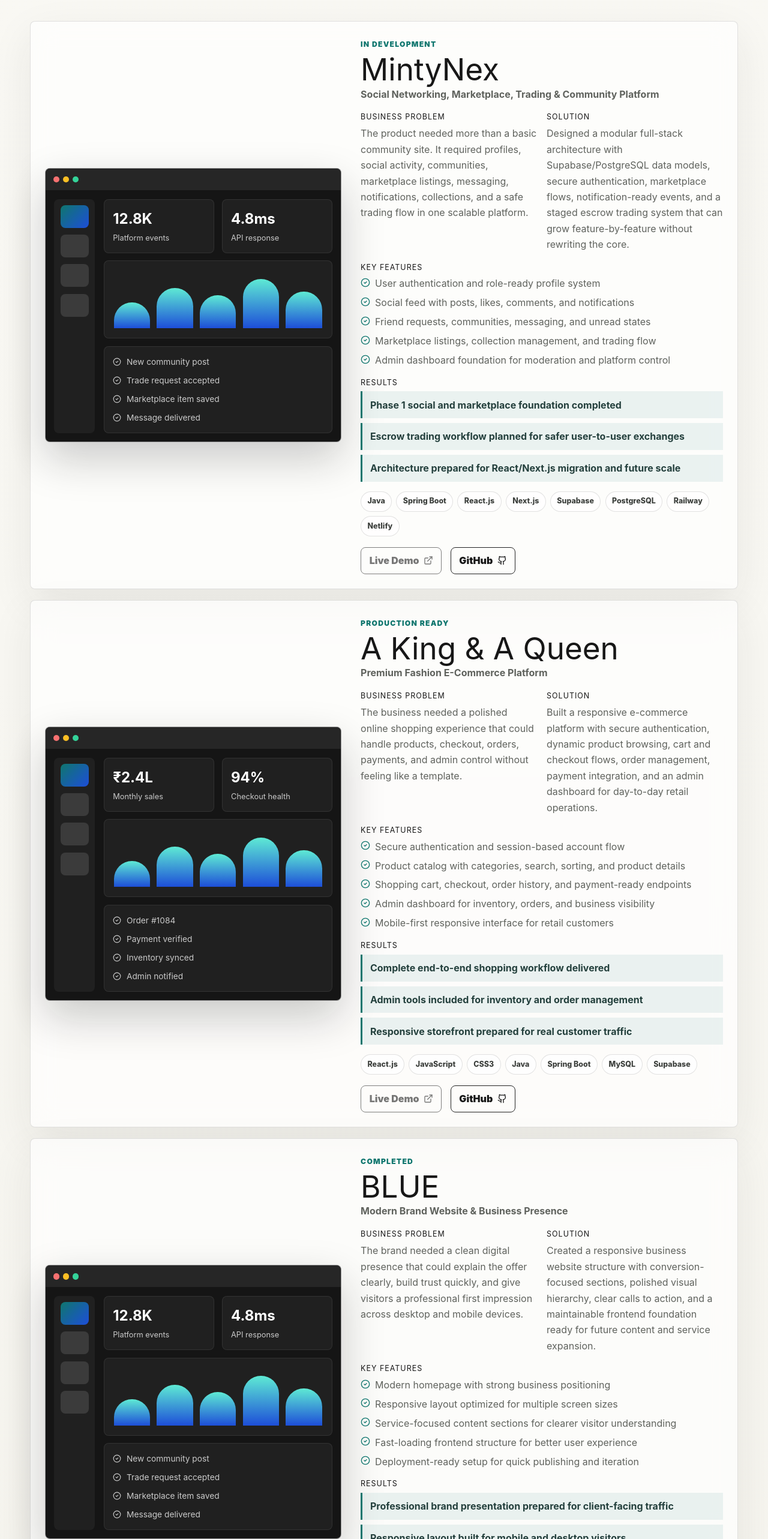
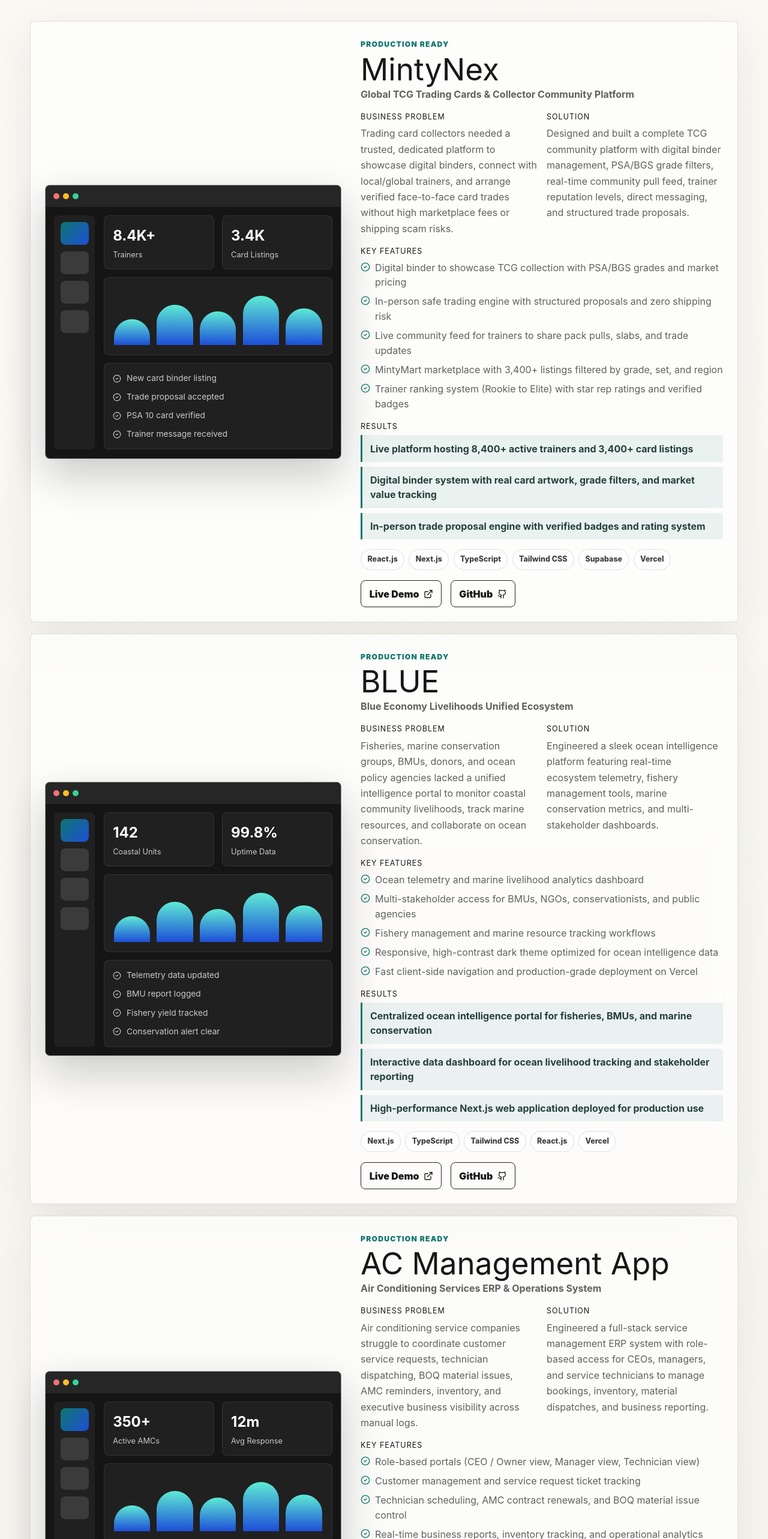
Before and after one commit to YuvrajCodes11/Yuvraj_Portfolio, a React (Vite) app in the folder yuvraj-singh-sidhu-portfolio/: page / in a window 1280 px wide. Shown: the part 2444-5009 px from the top of the page at 60% size. Built offline with nearby package versions, Linux system fonts and the light colour scheme.

Commit message:
Update portfolio project live demo links, case studies, and MintyNex details

```diff
--- a/yuvraj-singh-sidhu-portfolio/src/App.tsx
+++ b/yuvraj-singh-sidhu-portfolio/src/App.tsx
@@ -66,9 +66,21 @@ function MetricCard({ metric }: { metric: (typeof TRUST_METRICS)[number] }) {
 
 function ProjectScreen({ projectId }: { projectId: string }) {
   const isCommerce = projectId === 'king-queen';
+  const isMintyNex = projectId === 'mintynex';
+  const isBlue = projectId === 'blue';
+
   const rows = isCommerce
     ? ['Order #1084', 'Payment verified', 'Inventory synced', 'Admin notified']
-    : ['New community post', 'Trade request accepted', 'Marketplace item saved', 'Message delivered'];
+    : isMintyNex
+    ? ['New card binder listing', 'Trade proposal accepted', 'PSA 10 card verified', 'Trainer message received']
+    : isBlue
+    ? ['Telemetry data updated', 'BMU report logged', 'Fishery yield tracked', 'Conservation alert clear']
+    : ['Technician dispatched', 'AMC service scheduled', 'Material BOQ issued', 'Customer invoice sent'];
+
+  const kpi1Value = isCommerce ? '₹2.4L' : isMintyNex ? '8.4K+' : isBlue ? '142' : '350+';
+  const kpi1Label = isCommerce ? 'Monthly sales' : isMintyNex ? 'Trainers' : isBlue ? 'Coastal Units' : 'Active AMCs';
+  const kpi2Value = isCommerce ? '94%' : isMintyNex ? '3.4K' : isBlue ? '99.8%' : '12m';
+  const kpi2Label = isCommerce ? 'Checkout health' : isMintyNex ? 'Card Listings' : isBlue ? 'Uptime Data' : 'Avg Response';
 
   return (
     <div className="screen-shot" aria-label={`${projectId} product screenshot mockup`}>
@@ -87,12 +99,12 @@ function ProjectScreen({ projectId }: { projectId: string }) {
         <div className="screen-main">
           <div className="screen-kpis">
             <div>
-              <strong>{isCommerce ? '₹2.4L' : '12.8K'}</strong>
-              <small>{isCommerce ? 'Monthly sales' : 'Platform events'}</small>
+              <strong>{kpi1Value}</strong>
+              <small>{kpi1Label}</small>
             </div>
             <div>
-              <strong>{isCommerce ? '94%' : '4.8ms'}</strong>
-              <small>{isCommerce ? 'Checkout health' : 'API response'}</small>
+              <strong>{kpi2Value}</strong>
+              <small>{kpi2Label}</small>
             </div>
           </div>
           <div className="screen-chart">
@@ -300,7 +312,13 @@ function App() {
                     ))}
                   </div>
                   <div className="case-actions">
-                    <a href={project.liveUrl} aria-disabled={project.liveUrl === '#'} onClick={(event) => project.liveUrl === '#' && event.preventDefault()}>
+                    <a
+                      href={project.liveUrl}
+                      target={project.liveUrl !== '#' ? '_blank' : undefined}
+                      rel={project.liveUrl !== '#' ? 'noreferrer' : undefined}
+                      aria-disabled={project.liveUrl === '#'}
+                      onClick={(event) => project.liveUrl === '#' && event.preventDefault()}
+                    >
                       Live Demo
                       <ExternalLink size={16} />
                     </a>
--- a/yuvraj-singh-sidhu-portfolio/src/data.ts
+++ b/yuvraj-singh-sidhu-portfolio/src/data.ts
@@ -59,24 +59,70 @@ export const PROJECTS = [
   {
     id: 'mintynex',
     title: 'MintyNex',
-    subtitle: 'Social Networking, Marketplace, Trading & Community Platform',
-    status: 'In Development',
-    problem: 'The product needed more than a basic community site. It required profiles, social activity, communities, marketplace listings, messaging, notifications, collections, and a safe trading flow in one scalable platform.',
-    solution: 'Designed a modular full-stack architecture with Supabase/PostgreSQL data models, secure authentication, marketplace flows, notification-ready events, and a staged escrow trading system that can grow feature-by-feature without rewriting the core.',
+    subtitle: 'Global TCG Trading Cards & Collector Community Platform',
+    status: 'Production Ready',
+    problem: 'Trading card collectors needed a trusted, dedicated platform to showcase digital binders, connect with local/global trainers, and arrange verified face-to-face card trades without high marketplace fees or shipping scam risks.',
+    solution: 'Designed and built a complete TCG community platform with digital binder management, PSA/BGS grade filters, real-time community pull feed, trainer reputation levels, direct messaging, and structured trade proposals.',
     results: [
-      'Phase 1 social and marketplace foundation completed',
-      'Escrow trading workflow planned for safer user-to-user exchanges',
-      'Architecture prepared for React/Next.js migration and future scale',
+      'Live platform hosting 8,400+ active trainers and 3,400+ card listings',
+      'Digital binder system with real card artwork, grade filters, and market value tracking',
+      'In-person trade proposal engine with verified badges and rating system',
     ],
-    technologies: ['Java', 'Spring Boot', 'React.js', 'Next.js', 'Supabase', 'PostgreSQL', 'Railway', 'Netlify'],
+    technologies: ['React.js', 'Next.js', 'TypeScript', 'Tailwind CSS', 'Supabase', 'Vercel'],
     features: [
-      'User authentication and role-ready profile system',
-      'Social feed with posts, likes, comments, and notifications',
-      'Friend requests, communities, messaging, and unread states',
-      'Marketplace listings, collection management, and trading flow',
-      'Admin dashboard foundation for moderation and platform control',
+      'Digital binder to showcase TCG collection with PSA/BGS grades and market pricing',
+      'In-person safe trading engine with structured proposals and zero shipping risk',
+      'Live community feed for trainers to share pack pulls, slabs, and trade updates',
+      'MintyMart marketplace with 3,400+ listings filtered by grade, set, and region',
+      'Trainer ranking system (Rookie to Elite) with star rep ratings and verified badges',
     ],
-    liveUrl: '#',
+    liveUrl: 'https://minty-nex-frontend.vercel.app/',
+    githubUrl: 'https://github.com/YuvrajCodes11',
+  },
+  {
+    id: 'blue',
+    title: 'BLUE',
+    subtitle: 'Blue Economy Livelihoods Unified Ecosystem',
+    status: 'Production Ready',
+    problem: 'Fisheries, marine conservation groups, BMUs, donors, and ocean policy agencies lacked a unified intelligence portal to monitor coastal community livelihoods, track marine resources, and collaborate on ocean conservation.',
+    solution: 'Engineered a sleek ocean intelligence platform featuring real-time ecosystem telemetry, fishery management tools, marine conservation metrics, and multi-stakeholder dashboards.',
+    results: [
+      'Centralized ocean intelligence portal for fisheries, BMUs, and marine conservation',
+      'Interactive data dashboard for ocean livelihood tracking and stakeholder reporting',
+      'High-performance Next.js web application deployed for production use',
+    ],
+    technologies: ['Next.js', 'TypeScript', 'Tailwind CSS', 'React.js', 'Vercel'],
+    features: [
+      'Ocean telemetry and marine livelihood analytics dashboard',
+      'Multi-stakeholder access for BMUs, NGOs, conservationists, and public agencies',
+      'Fishery management and marine resource tracking workflows',
+      'Responsive, high-contrast dark theme optimized for ocean intelligence data',
+      'Fast client-side navigation and production-grade deployment on Vercel',
+    ],
+    liveUrl: 'https://blue-black-gamma.vercel.app/',
+    githubUrl: 'https://github.com/YuvrajCodes11',
+  },
+  {
+    id: 'ac-management',
+    title: 'AC Management App',
+    subtitle: 'Air Conditioning Services ERP & Operations System',
+    status: 'Production Ready',
+    problem: 'Air conditioning service companies struggle to coordinate customer service requests, technician dispatching, BOQ material issues, AMC reminders, inventory, and executive business visibility across manual logs.',
+    solution: 'Engineered a full-stack service management ERP system with role-based access for CEOs, managers, and service technicians to manage bookings, inventory, material dispatches, and business reporting.',
+    results: [
+      'Full service operations ERP system with role-based CEO and Manager portals',
+      'Automated AMC reminders, customer service dispatches, and material issue tracking',
+      'Live demo environment deployed on Railway infrastructure with instant demo login',
+    ],
+    technologies: ['Java', 'Spring Boot', 'React.js', 'Tailwind CSS', 'PostgreSQL', 'Railway'],
+    features: [
+      'Role-based portals (CEO / Owner view, Manager view, Technician view)',
+      'Customer management and service request ticket tracking',
+      'Technician scheduling, AMC contract renewals, and BOQ material issue control',
+      'Real-time business reports, inventory tracking, and operational analytics',
+      'Live production deployment on Railway with demo account access',
+    ],
+    liveUrl: 'https://web-production-95473.up.railway.app/',
     githubUrl: 'https://github.com/YuvrajCodes11',
   },
   {
@@ -98,52 +144,6 @@ export const PROJECTS = [
       'Shopping cart, checkout, order history, and payment-ready endpoints',
       'Admin dashboard for inventory, orders, and business visibility',
       'Mobile-first responsive interface for retail customers',
-    ],
-    liveUrl: '#',
-    githubUrl: 'https://github.com/YuvrajCodes11',
-  },
-  {
-    id: 'blue',
-    title: 'BLUE',
-    subtitle: 'Modern Brand Website & Business Presence',
-    status: 'Completed',
-    problem: 'The brand needed a clean digital presence that could explain the offer clearly, build trust quickly, and give visitors a professional first impression across desktop and mobile devices.',
-    solution: 'Created a responsive business website structure with conversion-focused sections, polished visual hierarchy, clear calls to action, and a maintainable frontend foundation ready for future content and service expansion.',
-    results: [
-      'Professional brand presentation prepared for client-facing traffic',
-      'Responsive layout built for mobile and desktop visitors',
-      'Clear sections created to support inquiries and future updates',
-    ],
-    technologies: ['React.js', 'JavaScript', 'CSS3', 'Responsive Design', 'Vercel'],
-    features: [
-      'Modern homepage with strong business positioning',
-      'Responsive layout optimized for multiple screen sizes',
-      'Service-focused content sections for clearer visitor understanding',
-      'Fast-loading frontend structure for better user experience',
-      'Deployment-ready setup for quick publishing and iteration',
-    ],
-    liveUrl: '#',
-    githubUrl: 'https://github.com/YuvrajCodes11',
-  },
-  {
-    id: 'ac-management',
-    title: 'AC Management App',
-    subtitle: 'Service Operations & Customer Management System',
-    status: 'Completed',
-    problem: 'AC service teams need a simple way to manage customers, service requests, technician activity, job status, and follow-ups without depending on scattered calls, notes, and manual tracking.',
-    solution: 'Built a business management app concept focused on organizing customer records, service bookings, job progress, admin visibility, and operational workflows from one structured dashboard.',
-    results: [
-      'Service workflow organized into a clearer management system',
-      'Admin dashboard planned for faster status tracking and decisions',
-      'Foundation prepared for future booking, technician, and reporting features',
-    ],
-    technologies: ['React.js', 'JavaScript', 'Java', 'Spring Boot', 'REST APIs', 'Database Design'],
-    features: [
-      'Customer and service-request management structure',
-      'Admin dashboard for job status and operational overview',
-      'Technician assignment and progress tracking foundation',
-      'REST API-ready architecture for scalable business workflows',
-      'Responsive interface for office and field-service usage',
     ],
     liveUrl: '#',
     githubUrl: 'https://github.com/YuvrajCodes11',
```
